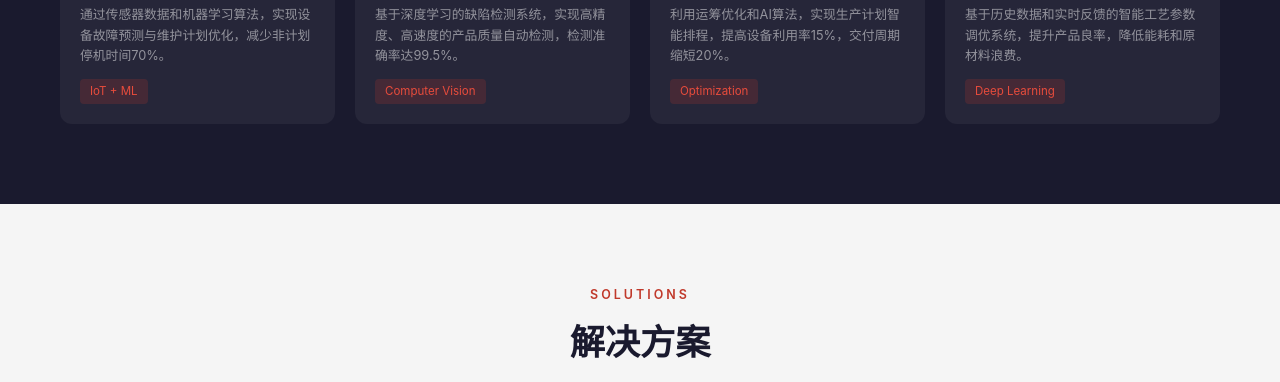
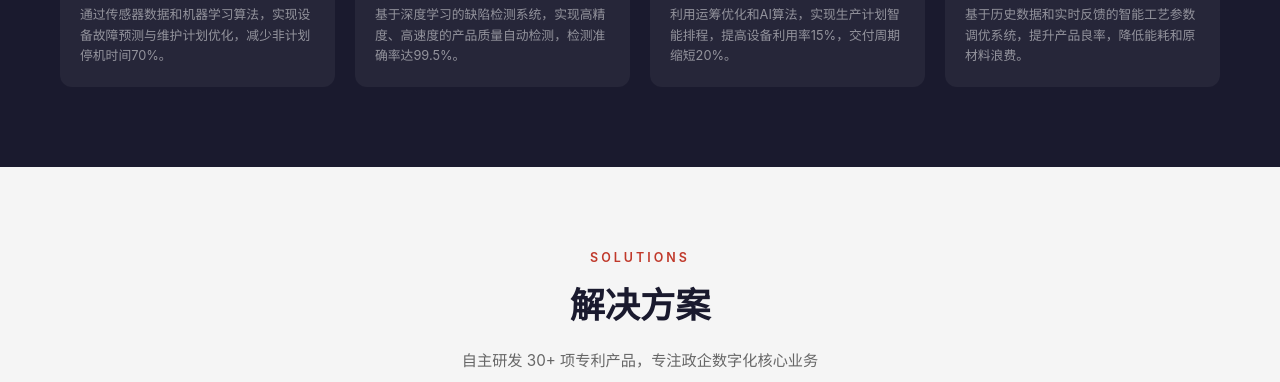
Before and after one commit to Fallme/tongyou-website, a plain HTML site: page index.html in a window 1280 px wide. Shown: the part 3228-3610 px from the top of the page. Drawn offline with Linux system fonts and the light colour scheme.

Commit message:
fix: 修复AI区失败图片，删除红色标签
替换视觉检测和工艺优化的Unsplash图片为可用链接
移除所有ai-card-tag元素

Co-Authored-By: Claude Opus 4.7 <noreply@anthropic.com>

```diff
--- a/index.html
+++ b/index.html
@@ -277,10 +277,6 @@ body{font-family:-apple-system,'Segoe UI','Microsoft YaHei',sans-serif;color:var
 .ai-card-body{padding:20px;background:rgba(255,255,255,0.05)}
 .ai-card h4{color:var(--white);font-size:0.95rem;font-weight:600;margin-bottom:8px}
 .ai-card p{color:rgba(255,255,255,0.5);font-size:0.8rem;line-height:1.6}
-.ai-card-tag{
-  display:inline-block;margin-top:12px;padding:3px 10px;border-radius:4px;
-  background:rgba(192,57,43,0.2);color:var(--red-light);font-size:0.72rem;
-}
 
 /* AI card images handled by img tags */
 
@@ -627,18 +623,16 @@ body{font-family:-apple-system,'Segoe UI','Microsoft YaHei',sans-serif;color:var
         <div class="ai-card-body">
           <h4>AI 设备预测性维护</h4>
           <p>通过传感器数据和机器学习算法，实现设备故障预测与维护计划优化，减少非计划停机时间70%。</p>
-          <span class="ai-card-tag">IoT + ML</span>
         </div>
       </div>
       <div class="ai-card reveal reveal-d2">
         <div class="ai-card-img">
-          <img class="ai-card-img-bg" src="https://images.unsplash.com/photo-1563986768609-322da13575f2?w=600&h=400&fit=crop" alt="AI视觉质量检测">
+          <img class="ai-card-img-bg" src="https://images.unsplash.com/photo-1518770660439-4636190af475?w=600&h=400&fit=crop" alt="AI视觉质量检测">
           <div class="ai-card-img-overlay"></div>
         </div>
         <div class="ai-card-body">
           <h4>AI 视觉质量检测</h4>
           <p>基于深度学习的缺陷检测系统，实现高精度、高速度的产品质量自动检测，检测准确率达99.5%。</p>
-          <span class="ai-card-tag">Computer Vision</span>
         </div>
       </div>
       <div class="ai-card reveal reveal-d3">
@@ -649,18 +643,16 @@ body{font-family:-apple-system,'Segoe UI','Microsoft YaHei',sans-serif;color:var
         <div class="ai-card-body">
           <h4>AI 智能排产优化</h4>
           <p>利用运筹优化和AI算法，实现生产计划智能排程，提高设备利用率15%，交付周期缩短20%。</p>
-          <span class="ai-card-tag">Optimization</span>
         </div>
       </div>
       <div class="ai-card reveal reveal-d4">
         <div class="ai-card-img">
-          <img class="ai-card-img-bg" src="https://images.unsplash.com/photo-1558618666-fcd25c85f82e?w=600&h=400&fit=crop" alt="AI工艺参数优化">
+          <img class="ai-card-img-bg" src="https://images.unsplash.com/photo-1581091226825-a6a2a5aee158?w=600&h=400&fit=crop" alt="AI工艺参数优化">
           <div class="ai-card-img-overlay"></div>
         </div>
         <div class="ai-card-body">
           <h4>AI 工艺参数优化</h4>
           <p>基于历史数据和实时反馈的智能工艺参数调优系统，提升产品良率，降低能耗和原材料浪费。</p>
-          <span class="ai-card-tag">Deep Learning</span>
         </div>
       </div>
     </div>
```
